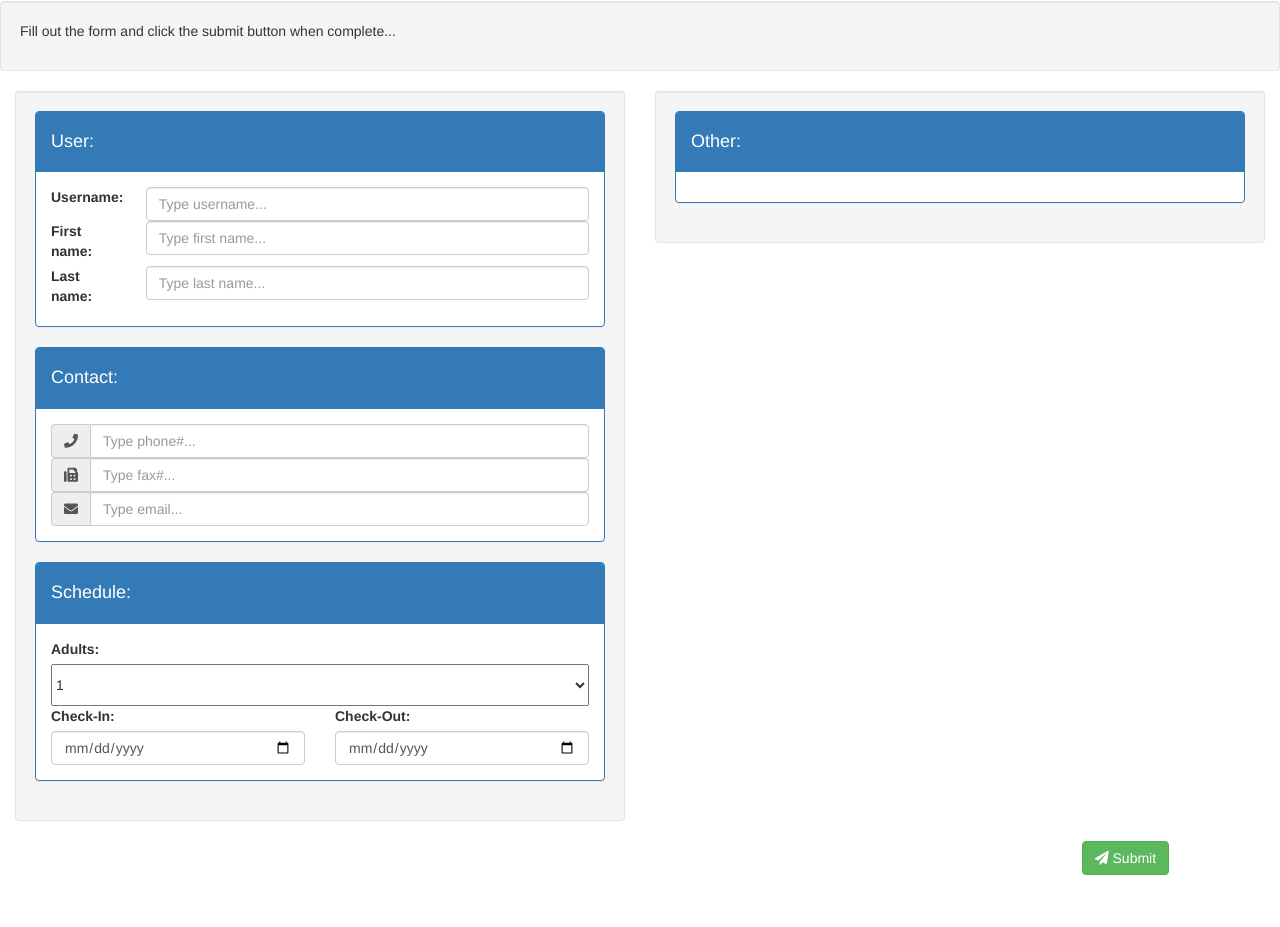
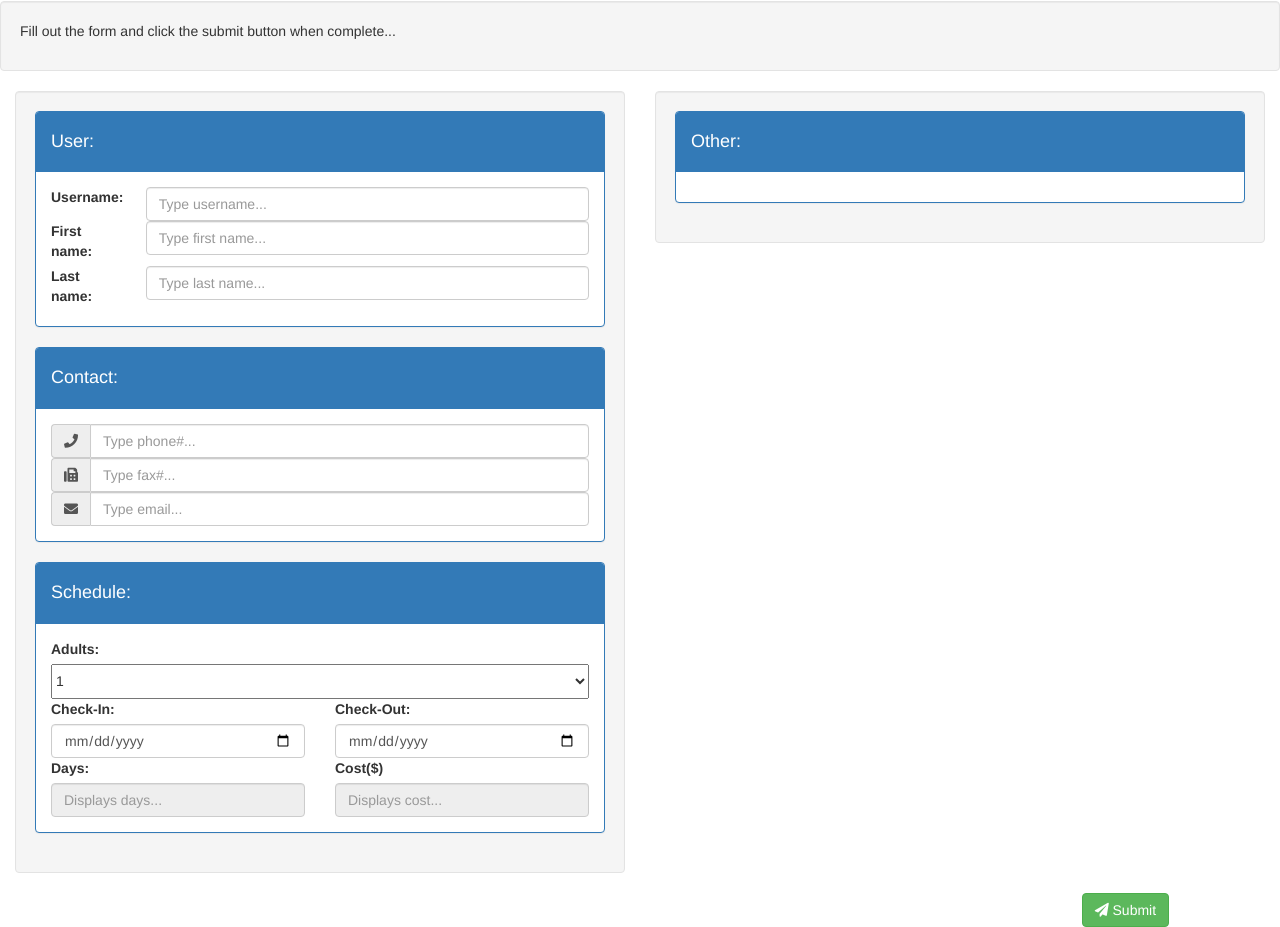
Before and after one commit to WeeklyProjects/Bootstrap-Booking-Form, a plain HTML site: page index.html in a window 1280 px wide. Shown: the part 69-996 px from the top of the page. Before the commit the page ends 944 px from the top, so only its background shows below. Drawn offline with nearby package versions, Linux system fonts and the light colour scheme.

Commit message:
Added days and costs fields

```diff
--- a/index.html
+++ b/index.html
@@ -103,6 +103,16 @@
                                             <input type="date" id="check-out" class="form-control">
                                         </div>
                                     </div>
+                                    <div class="row">
+                                        <div class="col-xs-6">
+                                            <label for="days" class="form-label">Days:</label>
+                                            <input type="text" id="days" class="form-control" placeholder="Displays days..." readonly>
+                                        </div>
+                                        <div class="col-xs-6">
+                                            <label for="cost" class="form-label">Cost($)</label>
+                                            <input type="text" id="cost" class="form-control" placeholder="Displays cost..." readonly>
+                                        </div>
+                                    </div>
                                 </div>
                             </div>
                         </div>
--- a/style.css
+++ b/style.css
@@ -1,4 +1,4 @@
 .form-select {
     width: 100%;
-    height: 3em;
+    height: 2.5em;
 }
```
